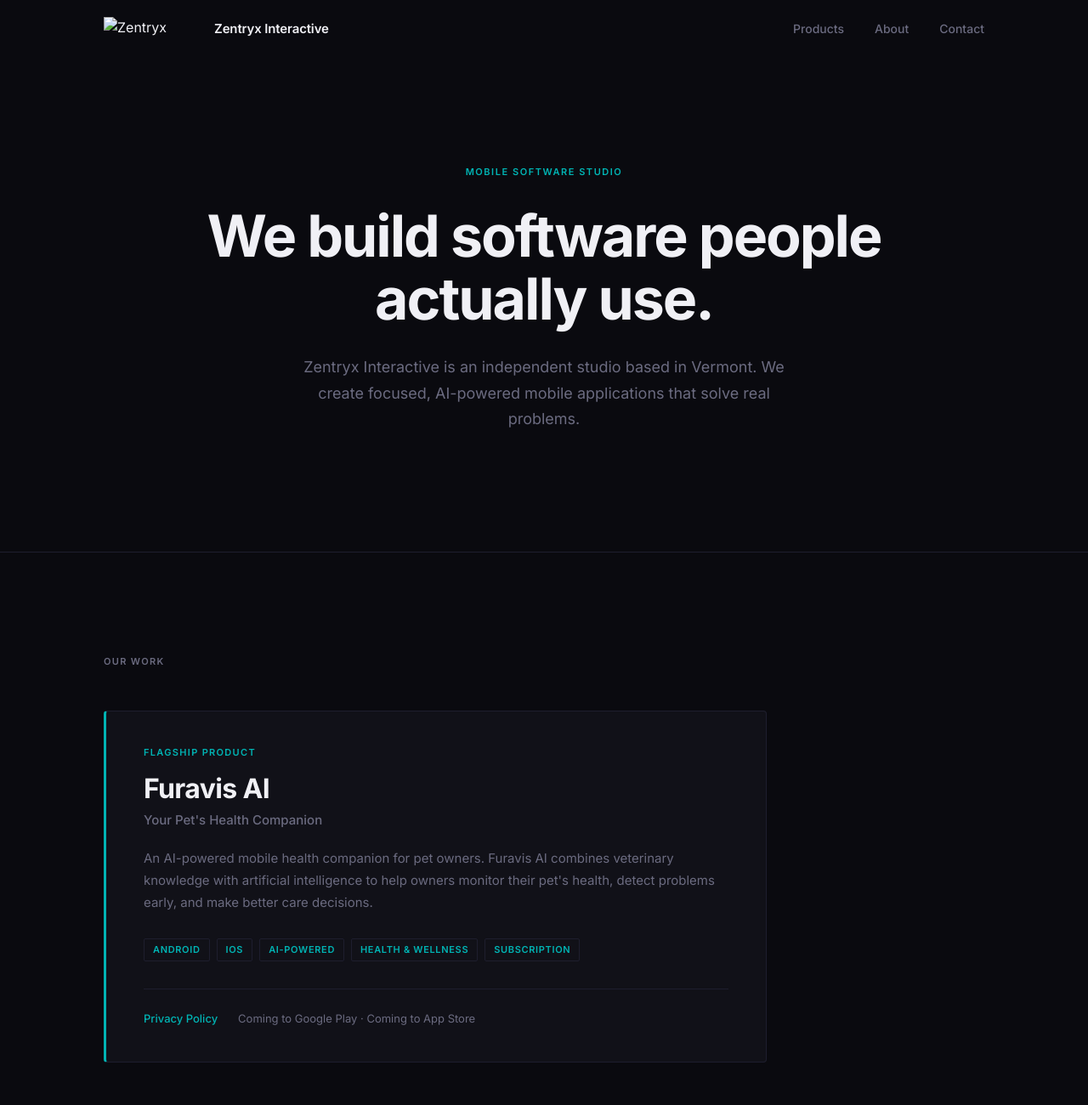
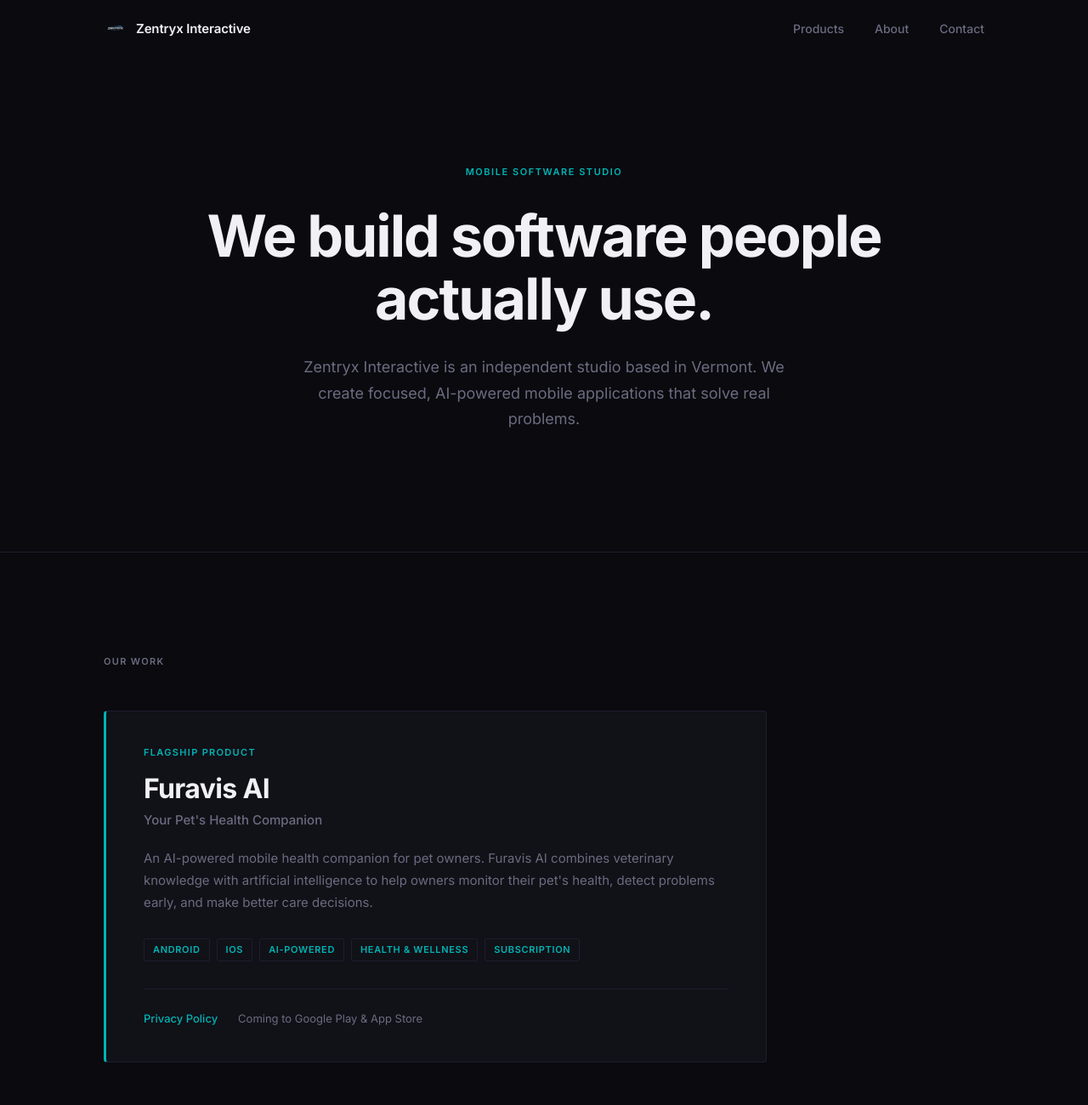
Before and after one commit to zentryxinteractive/zentryxinteractive.io, a plain HTML site: page index.html in a window 1280 px wide. Shown: the top 1300 px of the page at 85% size. Drawn offline with Linux system fonts and the light colour scheme.

Commit message:
Add logo asset

```diff
--- a/index.html
+++ b/index.html
@@ -526,7 +526,7 @@
         <a href="javascript:void(0)" onclick="window.scrollTo({top:0,behavior:'smooth'})" class="nav-logo" aria-label="Zentryx Interactive home">
           <!-- Place your logo file at assets/logo.svg relative to index.html -->
           <img
-            src="assets/logo.svg"
+            src="assets/zentryx_logo.png"
             alt="Zentryx Interactive"
             id="nav-logo-img"
             width="120"
@@ -610,7 +610,7 @@
             >
               Privacy Policy
             </a>
-            <span class="product-footer-note">Coming to Google Play &middot; Coming to App Store</span>
+            <span class="product-footer-note">Coming to Google Play & App Store</span>
           </div>
         </article>
       </div>
```
